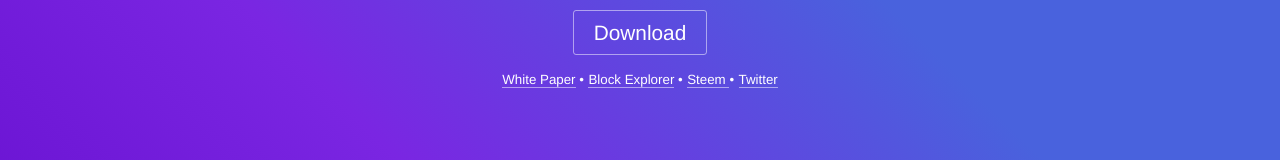
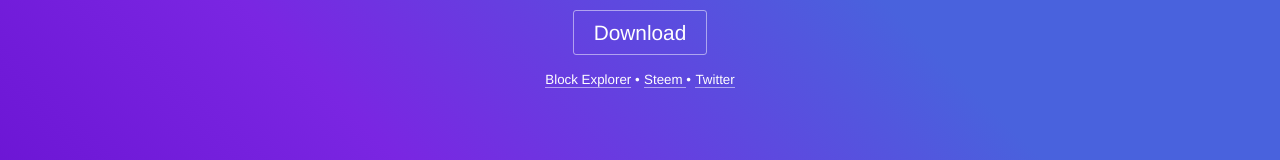
Before and after one commit to mygirl8893/stellitecoin.github.io, a plain HTML site: page index.html in a window 1280 px wide. Shown: the part 337-497 px from the top of the page. Drawn offline with Linux system fonts and the light colour scheme.

Commit message:
Update index.html

```diff
--- a/index.html
+++ b/index.html
@@ -45,7 +45,6 @@
  <div class="download download-other">
   <div class="button-container">
    <a href="https://github.com/stellitecoin/Stellite/releases" class="button button-outline">Download</a><br>
-   <a href="White_Paper.pdf"><small>White Paper</small></a><small> •</small>
    <a href="http://explorer.stellite.cash"><small>Block Explorer</small></a><small> •</small>
    <a href="https://steemit.com/@stellite"><small>Steem </small></a><small>•</small>
    <a href="https://twitter.com/stellitecash"><small>Twitter</small></a>
```
